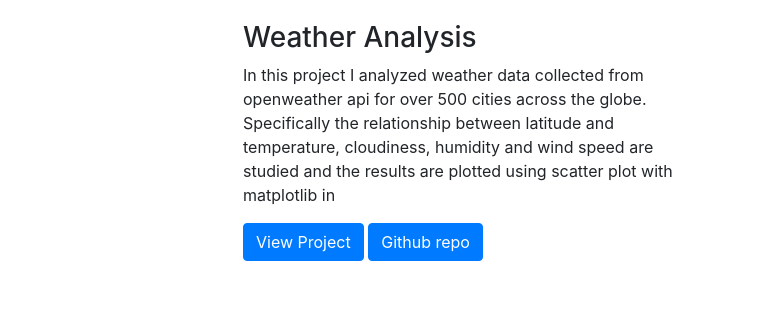
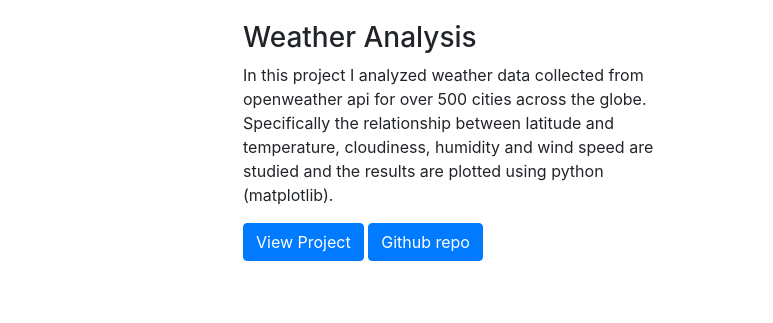
Before and after one commit to 8135tao/8135tao.github.io, a website: page index.html in a window 1280 px wide. Shown: the part 131-454 px from the top of the page, 507-1280 px from the left. Drawn offline with Linux system fonts and the light colour scheme.

Commit message:
Update index.html

```diff
--- a/index.html
+++ b/index.html
@@ -60,7 +60,7 @@
         <div class="col-md-5">
           <h3>Weather Analysis</h3>
           <p>In this project I analyzed weather data collected from openweather api for over 500 cities across the globe. Specifically the relationship between latitude and temperature, cloudiness, humidity and wind speed
-            are studied and the results are plotted using scatter plot with matplotlib in
+            are studied and the results are plotted using python (matplotlib).
           </p>
         <a class="btn btn-primary" href="https://8135tao.github.io/Weather-analysis-visualization/">View Project</a>
            <a class="btn btn-primary" href="https://github.com/8135tao/WeatherAPIAnalysis">Github repo</a>
```
